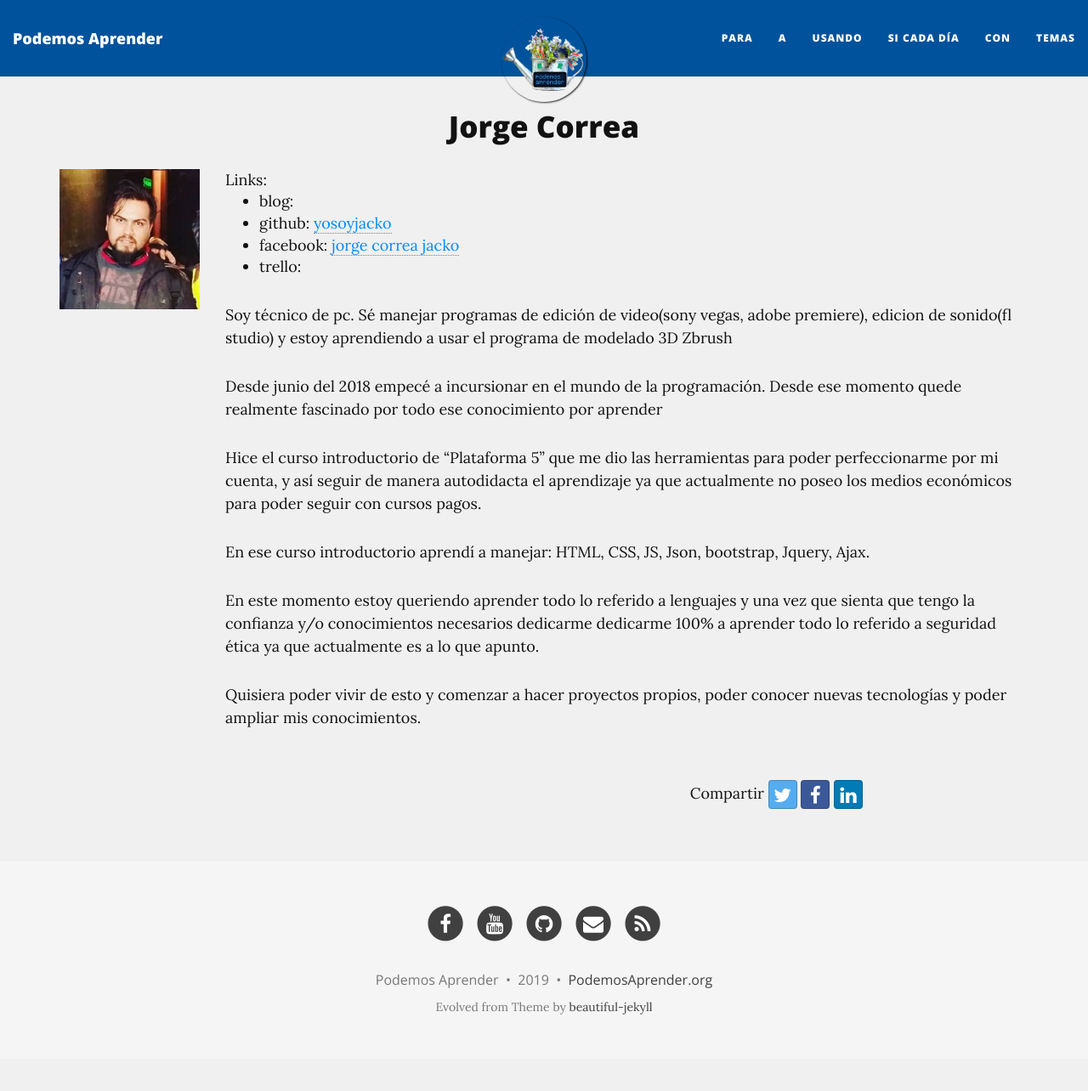
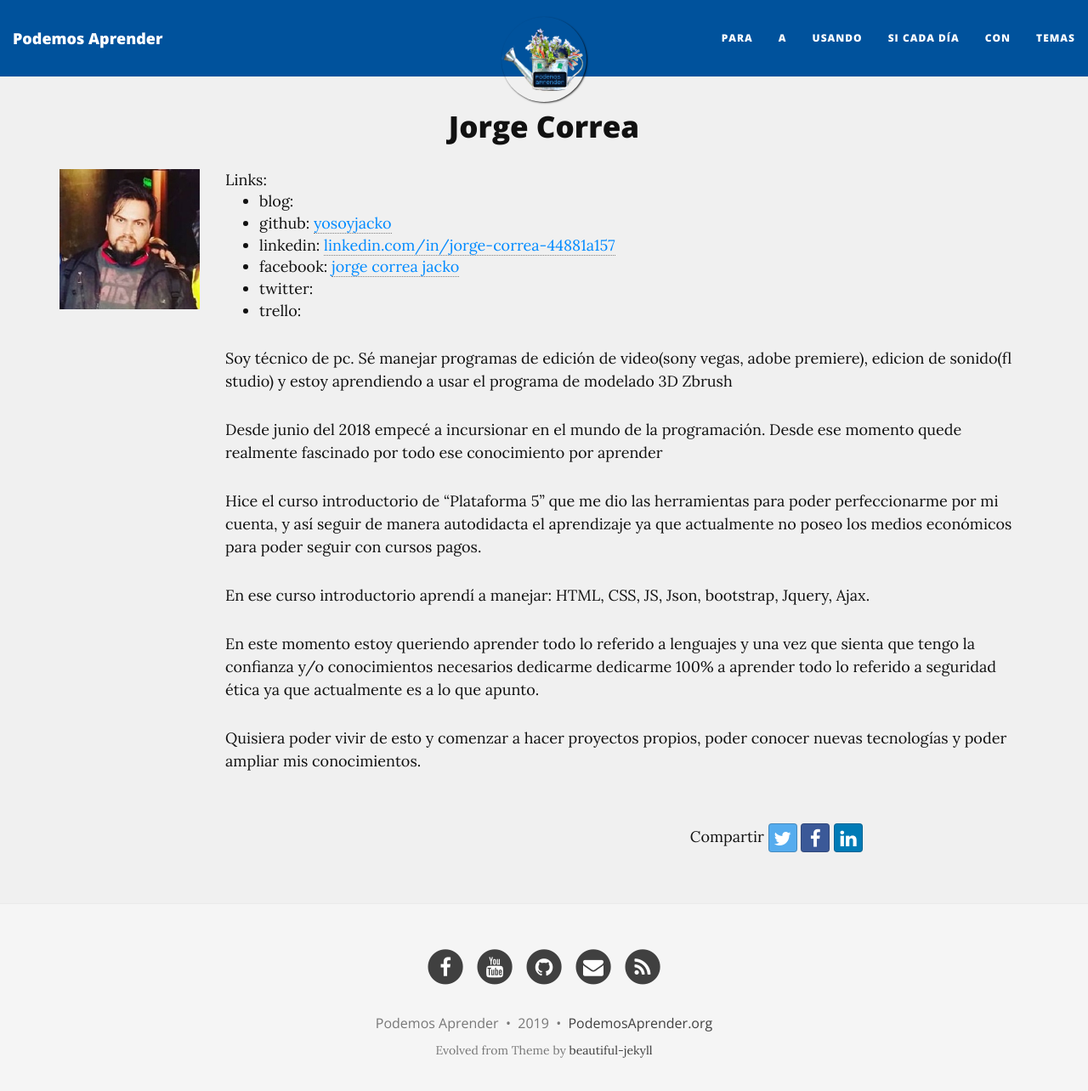
Before and after one commit to podemosaprender/podemosaprender.github.io, a Jekyll site: the page built from _personas/yosoyjacko.md, in a window 1280 px wide and 1297 px high. Shown: the top 1284 px of the window at 85% size. Built offline with Jekyll 4.4.1, drawn with Linux system fonts in a browser that asks for light colours; nearby versions of some CDN libraries.

Commit message:
Agrego perfiles de LinkedIn y Twitter

```diff
--- a/_layouts/persona.html
+++ b/_layouts/persona.html
@@ -17,7 +17,9 @@ layout: base
 			<ul>
 				<li>blog: <a href="{{page.blog}}">{{page.blog}}</a></li>
 				<li>github: <a href="https://github.com/{{page.github}}">{{page.github}}</a></li>
+				<li>linkedin: <a href="https://www.linkedin.com/in/{{page.linkedin}}">{{page.linkedin}}</a></li>
 				<li>facebook: <a href="https://www.facebook.com/{{page.facebook}}">{{page.facebook}}</a></li>
+				<li>twitter: <a href="https://twitter.com/{{page.twitter}}">{{page.twitter}}</a></li>
 				<li>trello: <a href="https://www.trello.com/{{page.trello}}">{{page.trello}}</a></li>
 			</ul>
       {{ content }}
```
